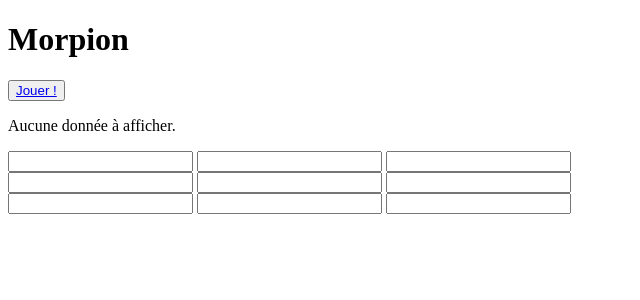
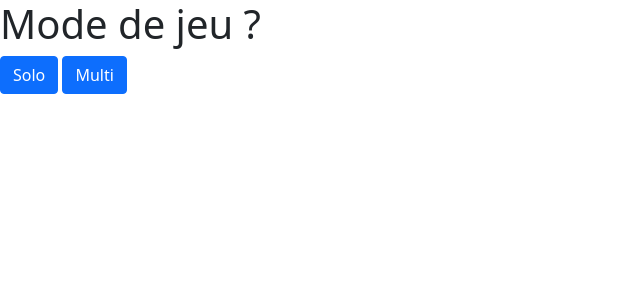
Before and after one commit to HugoClemt/Morpion-crazy, a PHP site: page /index.php?page=mode-jeux in a window 1280 px wide. Shown: the top 300 px of the page, without its empty margins (0-640 px from the left). Run offline with PHP 8.4, Linux system fonts and the light colour scheme; data that the repository does not hold is empty; some libraries are stand-ins or nearby versions.

Commit message:
debut struture website

```diff
--- a/css/main.css
+++ b/css/main.css
@@ -9,15 +9,46 @@ body {
   border: 0;
 }
 
-.aaa {
-  background-color: red;
+#case-0 {
+  border-right: 2px solid #545454;
+  border-bottom: 2px solid #545454;
 }
-.aaa .titlebbb,
-.aaa .titleaaa {
-  color: green;
+
+#case-1 {
+  border-bottom: 2px solid #545454;
 }
-.aaa .titlebbb:active, .aaa .titlebbb:hover,
-.aaa .titleaaa:active,
-.aaa .titleaaa:hover {
-  color: magenta;
+
+#case-2 {
+  border-left: 2px solid #545454;
+  border-bottom: 2px solid #545454;
 }
+
+#case-3 {
+  border-right: 2px solid #545454;
+  border-bottom: 2px solid #545454;
+}
+
+#case-5 {
+  border-left: 2px solid #545454;
+  border-bottom: 2px solid #545454;
+}
+
+#case-6 {
+  border-right: 2px solid #545454;
+}
+
+#case-7 {
+  border-top: 2px solid #545454;
+}
+
+#case-8 {
+  border-left: 2px solid #545454;
+}
+
+.div.col-6.block-left-top {
+  width: 50%;
+}
+
+.div.col-6.block-left-bottom {
+  width: 50%;
+}/*# sourceMappingURL=main.css.map */
--- a/index.php
+++ b/index.php
@@ -5,55 +5,44 @@
   <meta charset="UTF-8" />
   <meta name="viewport" content="width=device-width, initial-scale=1.0" />
   <title>Morpion Crazy - DEV</title>
-  <!-- <link rel="stylesheet" type="text/css" href="./css/main.css" /> -->
-  <!-- <link rel="stylesheet" href="./css/main.css"> -->
+  <link rel="stylesheet" href="./css/main.css">
   <link href="./config/cnx.php" />
+  <link href="https://cdn.jsdelivr.net/npm/bootstrap@5.0.2/dist/css/bootstrap.min.css" rel="stylesheet"
+    integrity="sha384-EVSTQN3/azprG1Anm3QDgpJLIm9Nao0Yz1ztcQTwFspd3yD65VohhpuuCOmLASjC" crossorigin="anonymous">
 </head>
+<main>
+  <?php
+  $page = isset($_GET['page']) ? $_GET['page'] : 'template-page';
 
-<body>
-  <div class="container">
-    <div class="row">
-      <h1>Morpion</h1>
-      <div class="col">
-        <button><a href="./gameType.php">Jouer !</a></button>
-      </div>
-      <div class="col">
-        <?php
-        include('./config/cnx.php');
-        $query = "SELECT * FROM score ORDER BY point DESC LIMIT 3";
-        $result = $mysqli->query($query);
-        if ($result->num_rows > 0) {
-          while ($row = $result->fetch_assoc()) {
-            echo '<div class="col">';
-            echo '<p>' . $row["name"] . ' - Points: ' . $row["point"] . '</p>';
-            echo '</div>';
-          }
-        } else {
-          echo '<p>Aucune donnée à afficher.</p>';
-        }
-        $mysqli->close();
-        ?>
-      </div>
-    </div>
-    <div class="row quadrillage">
-      <div class="col">
-        <input class="case" type="text" id="0" onclick="exec(cases[0]);" readonly>
-        <input class="case" type="text" id="1" onclick="exec(cases[1]);" readonly>
-        <input class="case" type="text" id="2" onclick="exec(cases[2])" readonly>
-      </div>
-      <div class="col">
-        <input class="case" type="text" id="3" onclick="exec(cases[3]);" readonly>
-        <input class="case" type="text" id="4" onclick="exec(cases[4]);" readonly>
-        <input class="case" type="text" id="5" onclick="exec(cases[5]);" readonly>
-      </div>
-      <div class="col">
-        <input class="case" type="text" id="6" onclick="exec(cases[6]);" readonly>
-        <input class="case" type="text" id="7" onclick="exec(cases[7]);" readonly>
-        <input class="case" type="text" id="8" onclick="exec(cases[8]);" readonly>
-      </div>
-    </div>
-  </div>
-  <script src="tic.js"></script>
-</body>
+  switch ($page) {
+    case 'demo-grille':
+      include './view/components/demo-grille.php';
+      break;
+    case 'classement':
+      include './view/components/classement.php';
+      break;
+    case 'jouer':
+      include './view/components/jouer.php';
+      break;
+    case 'mode-jeux':
+      include './view/components/mode-jeux.php';
+      break;
+    case 'template-page':
+      include './view/template/template-page.php';
+      break;
+  }
+
+  ?>
+  <script src="https://code.jquery.com/jquery-3.2.1.slim.min.js"
+    integrity="sha384-KJ3o2DKtIkvYIK3UENzmM7KCkRr/rE9/Qpg6aAZGJwFDMVNA/GpGFF93hXpG5KkN"
+    crossorigin="anonymous"></script>
+  <script src="https://cdn.jsdelivr.net/npm/popper.js@1.12.9/dist/umd/popper.min.js"
+    integrity="sha384-ApNbgh9B+Y1QKtv3Rn7W3mgPxhU9K/ScQsAP7hUibX39j7fakFPskvXusvfa0b4Q"
+    crossorigin="anonymous"></script>
+  <script src="https://cdn.jsdelivr.net/npm/bootstrap@4.0.0/dist/js/bootstrap.min.js"
+    integrity="sha384-JZR6Spejh4U02d8jOt6vLEHfe/JQGiRRSQQxSfFWpi1MquVdAyjUar5+76PVCmYl"
+    crossorigin="anonymous"></script>
+
+</main>
 
 </html>
--- a/scss/main.scss
+++ b/scss/main.scss
@@ -12,57 +12,47 @@ body {
     border: 0;
 }
 
-// #0 {
-//     border-right: 2px solid $body-color;
-//     border-bottom: 2px solid $body-color;
-// }
+#case-0 {
+    border-right: 2px solid $body-color;
+    border-bottom: 2px solid $body-color;
+}
 
-// #1 {
-//     border-bottom: 2px solid $body-color;
-// }
+#case-1 {
+    border-bottom: 2px solid $body-color;
+}
 
-// #2 {
-//     border-left: 2px solid $body-color;
-//     border-bottom: 2px solid $body-color;
-// }
+#case-2 {
+    border-left: 2px solid $body-color;
+    border-bottom: 2px solid $body-color;
+}
 
-// #3 {
-//     border-right: 2px solid $body-color;
-//     border-bottom: 2px solid $body-color;
-// }
+#case-3 {
+    border-right: 2px solid $body-color;
+    border-bottom: 2px solid $body-color;
+}
 
-// #4 {
-//     // border-right: 2px solid $body-color;
-//     // border-bottom: 2px solid $body-color;
-// }
+#case-5 {
+    border-left: 2px solid $body-color;
+    border-bottom: 2px solid $body-color;
+}
 
-// #5 {
-//     border-left: 2px solid $body-color;
-//     border-bottom: 2px solid $body-color;
-// }
+#case-6 {
+    border-right: 2px solid $body-color;
+}
 
-// #6 {
-//     border-right: 2px solid $body-color;
-// }
+#case-7 {
+    border-top: 2px solid $body-color;
+}
 
-// #7 {
-//     border-top: 2px solid $body-color;
-// }
+#case-8 {
+    border-left: 2px solid $body-color;
+}
 
-// #8 {
-//     border-left: 2px solid $body-color;
-// }
 
-.aaa {
-    background-color: red;
+.div.col-6.block-left-top{
+    width: 50%;
+}
 
-    .titlebbb,
-    .titleaaa {
-        color: green;
-
-        &:active,
-        &:hover {
-            color: magenta;
-        }
-    }
+.div.col-6.block-left-bottom{
+    width: 50%;
 }
--- /dev/null
+++ b/view/components/jouer.php
@@ -0,0 +1,3 @@
+<di>
+    <button>Jouer</button>
+</di>
--- /dev/null
+++ b/view/components/mode-jeux.php
@@ -0,0 +1,27 @@
+<div class="row aaa">
+        <h1 class="titleaaa">Mode de jeu ?</h1>
+        <p>
+            <button class="btn btn-primary" type="button" data-toggle="collapse" data-target="#modalSolo" aria-expanded="false" aria-controls="collapseExample">
+                Solo
+            </button>
+            <button class="btn btn-primary" type="button" data-toggle="collapse" data-target="#modalMulti" aria-expanded="false" aria-controls="collapseExample">
+                Multi
+            </button>
+        </p>
+        <div class="collapse" id="modalSolo">
+            <div class="card card-body">
+                <input type="text" id="pseudoSolo" placeholder="Entrez votre pseudo">
+
+            </div>
+        </div>
+
+        <form label="infoMulti" method="post" action="multi.php">
+            <div class="collapse" id="modalMulti">
+                <div class="card card-body">
+                    <input type="text" name="pseudoMulti1" id="pseudoMulti1" placeholder="Entrez le premier pseudo">
+                    <input type="text" name="pseudoMulti2" id="pseudoMulti2" placeholder="Entrez le second pseudo">
+
+                </div>
+            <button class="btn btn-primary" type="submit" >Jouer</button>
+        </form>
+    </div>
```
Also changed, not shown: gameType.php (deleted, +0 -86 lines), view/components/classement.php (added, +17 -0 lines), view/components/demo-grille.php (added, +22 -0 lines), view/template/template-page.php (added, +28 -0 lines), 1 other file.
